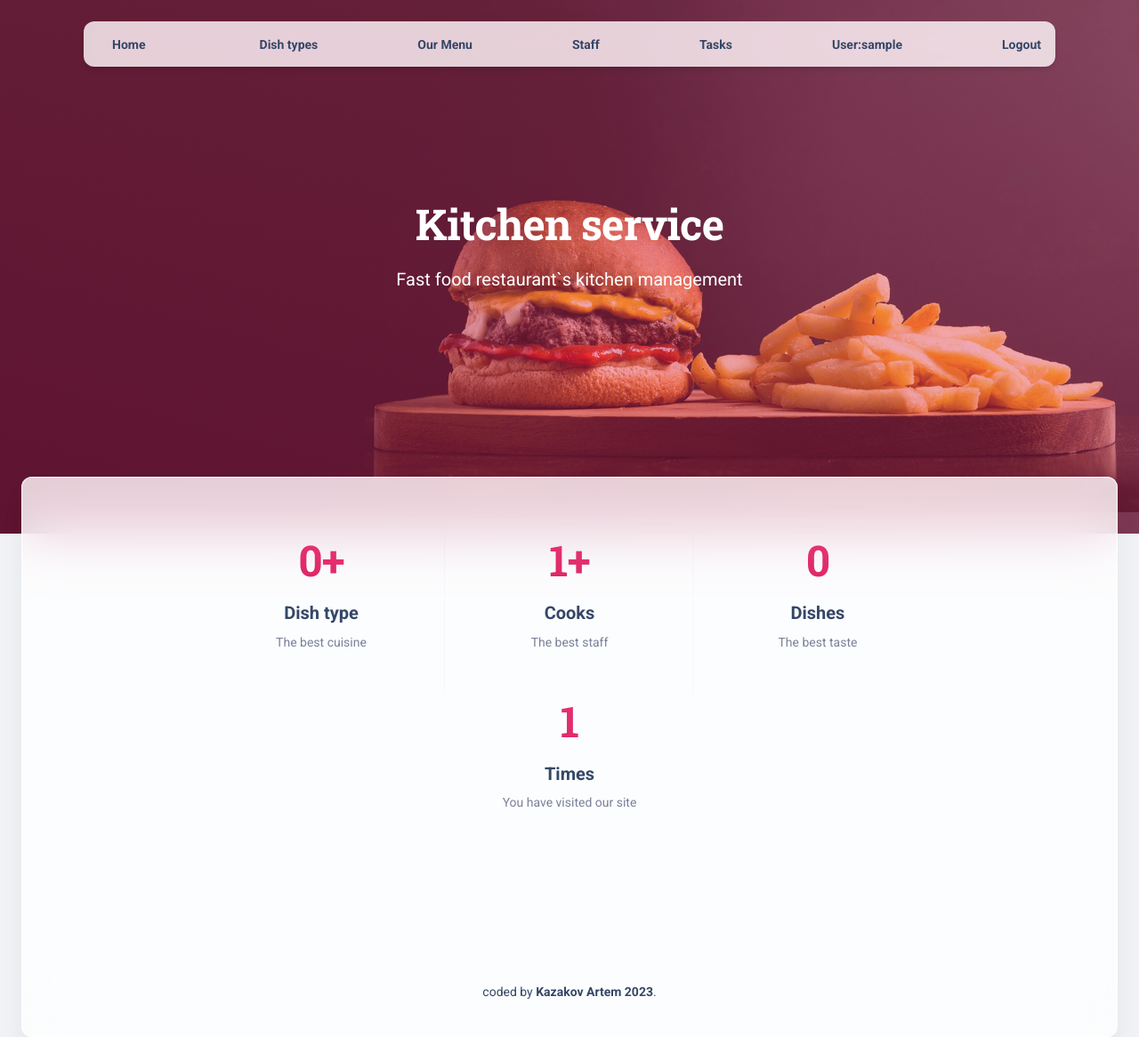
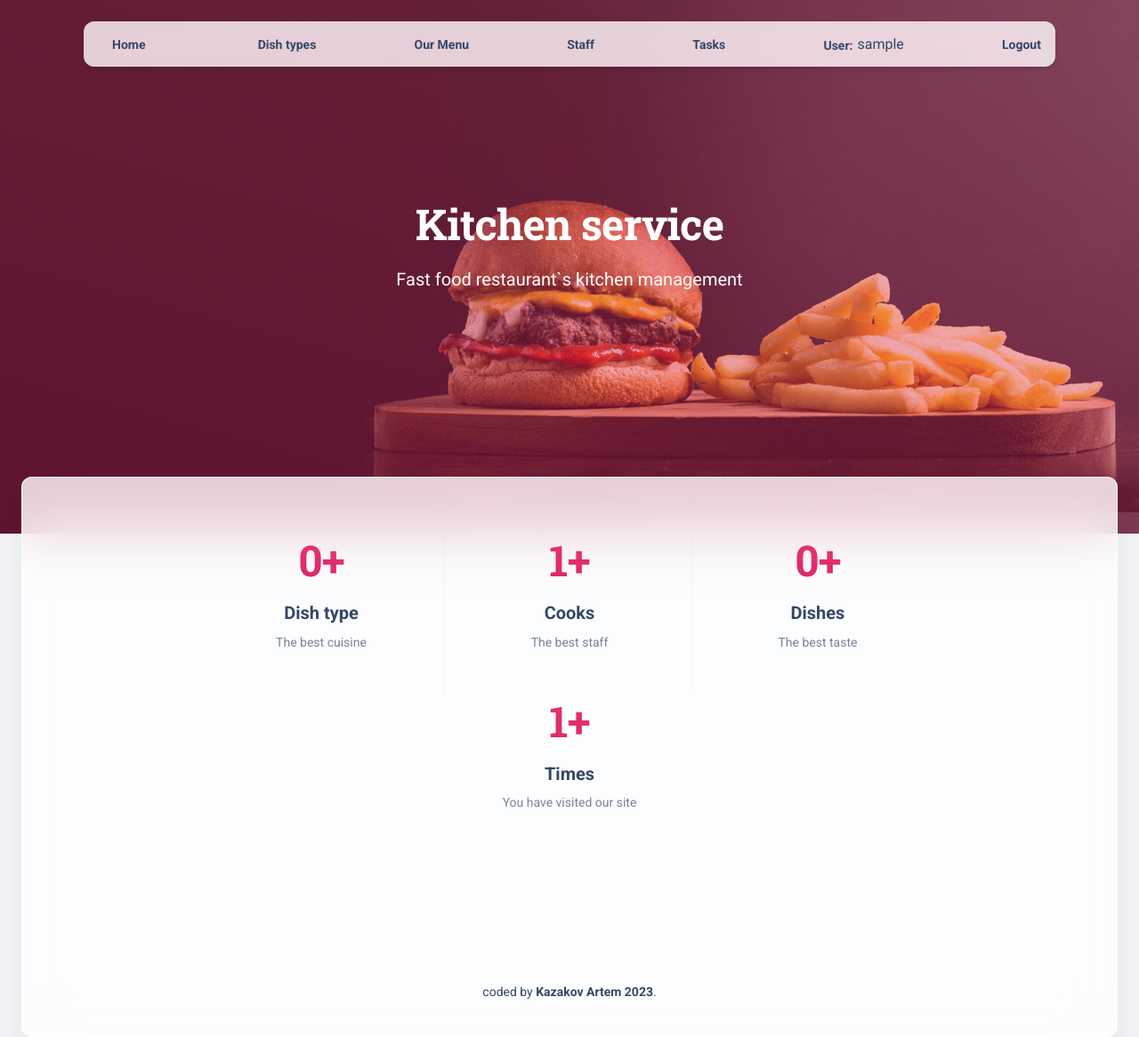
Before and after one commit to artemkazakov947/-Restaurant-Kitchen-Service, a Django app: page / in a window 1280 px wide. Shown: the whole page at 89% size. Run offline with Django 4.2, Linux system fonts and the light colour scheme; the visitor is signed in with stand-in values (Sample User, id 1); data comes from the database, SQL or seed files in the repository; data that the repository does not hold is empty; some libraries are stand-ins or nearby versions.

Commit message:
Improved front-end for pagination.html and for counter in index page.

```diff
--- a/templates/includes/navigation.html
+++ b/templates/includes/navigation.html
@@ -19,10 +19,13 @@
             <a class="dropdown-header text-dark font-weight-bolder d-flex justify-content-cente align-items-center p-0" href="{% url 'kitchen_service:cook-list' %}">Staff</a>
             <a class="dropdown-header text-dark font-weight-bolder d-flex justify-content-cente align-items-center p-0" href="{% url 'kitchen_service:task-list' %}">Tasks</a>
             {% if user.is_authenticated %}
-              <li class="dropdown-header text-dark font-weight-bolder d-flex justify-content-cente align-items-center p-0">User: <a href="{{ user.get_absolute_url }}">{{ user.get_username }}</a></li>
-              <li class="dropdown-header text-dark font-weight-bolder d-flex justify-content-cente align-items-center p-0"><a href="{% url 'logout'%}?next={{request.path}}">Logout</a></li>
+              <div style="display: flex; align-items: end">
+                <li class="dropdown-header text-dark font-weight-bolder d-flex justify-content-center align-items-center p-0">User:</li>
+                <a class="user-title" style="margin-left: 5px" href="{{ user.get_absolute_url }}">{{ user.get_username }}</a>
+              </div>
+              <li class="dropdown-header text-dark font-weight-bolder d-flex justify-content-center align-items-center p-0"><a href="{% url 'logout'%}?next={{request.path}}">Logout</a></li>
             {% else %}
-              <li class="dropdown-header text-dark font-weight-bolder d-flex justify-content-cente align-items-center p-0"><a href="{% url 'login'%}?next={{request.path}}">Login</a></li>
+              <li class="dropdown-header text-dark font-weight-bolder d-flex justify-content-center align-items-center p-0"><a href="{% url 'login'%}?next={{request.path}}">Login</a></li>
             {% endif %}
           </div>
         </nav>
--- a/templates/includes/pagination.html
+++ b/templates/includes/pagination.html
@@ -3,15 +3,15 @@
   <ul class="pagination pagination-primary m-4">
     {% if page_obj.has_previous %}
       <li class="page-item">
-        <a href="?{% query_transform request page=page_obj.previous_page_number %}" class="page-link" href="javascript:;" aria-label="Previous"><span aria-hidden="true"><i class="material-icons" aria-hidden="true">chevron_left</i></span></a>
+        <a style="width: 52px !important; height: 49px !important; font-size: 16px;" href="?{% query_transform request page=page_obj.previous_page_number %}" class="page-link" href="javascript:;" aria-label="Previous"><span aria-hidden="true"><i class="material-icons" aria-hidden="true">chevron_left</i></span></a>
       </li>
     {% endif %}
     <li class="page-item active">
-      <span class="page-link">{{ page_obj.number }} of {{ paginator.num_pages }}</span>
+      <span style="width: 52px !important; height: 49px !important;" class="page-link">{{ page_obj.number }} of {{ paginator.num_pages }}</span>
     </li>
     {% if page_obj.has_next %}
       <li class="page-item">
-        <a href="?{% query_transform request page=page_obj.next_page_number %}" class="page-link">next</a>
+        <a style="width: 52px !important; height: 49px !important; font-size: 16px;" href="?{% query_transform request page=page_obj.next_page_number %}" class="page-link">next</a>
       </li>
     {% endif %}
   </ul>
--- a/templates/kitchen_service/index.html
+++ b/templates/kitchen_service/index.html
@@ -37,14 +37,14 @@
               </div>
               <div class="col-md-4">
                 <div class="p-3 text-center">
-                  <h1 class="text-gradient text-primary" id="state3" countTo="{{ num_dishes }}">0</h1>
+                  <h1 class="text-gradient text-primary"><span id="state3" countTo="{{ num_dishes }}">0</span>+</h1>
                   <h5 class="mt-3">Dishes</h5>
                   <p class="text-sm font-weight-normal">The best taste</p>
                 </div>
               </div>
               <div class="col align-content-xxl-center">
                 <div class="p-3 text-center">
-                  <h1 class="text-gradient text-primary" id="state4" countTo="{{ num_visits }}">0</h1>
+                  <h1 class="text-gradient text-primary"><span id="state4" countTo="{{ num_visits }}">0</span>+</h1>
                   <h5 class="mt-3">Times</h5>
                   <p class="text-sm font-weight-normal">You have visited our site</p>
                 </div>
```
Also changed, not shown: README.md.
